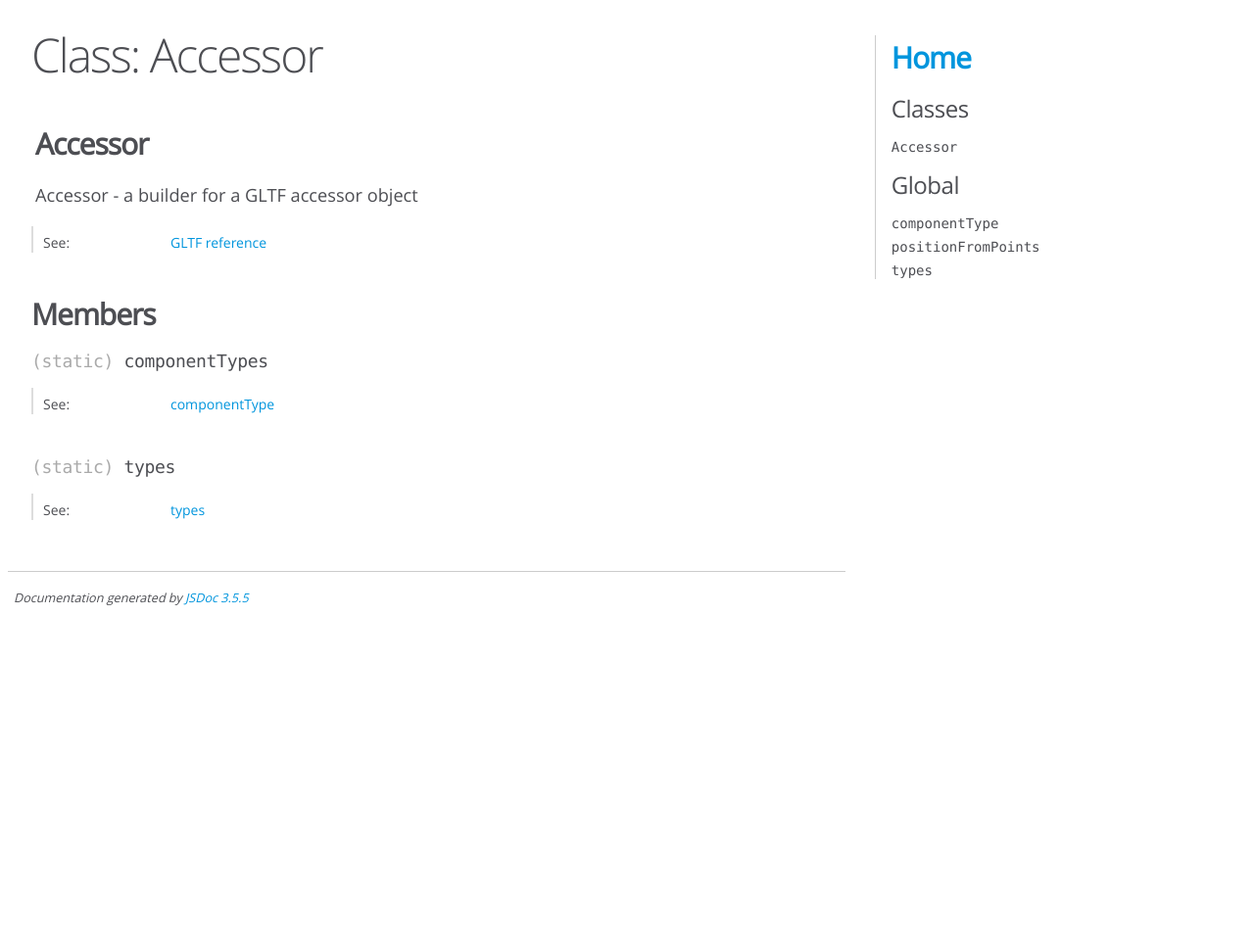
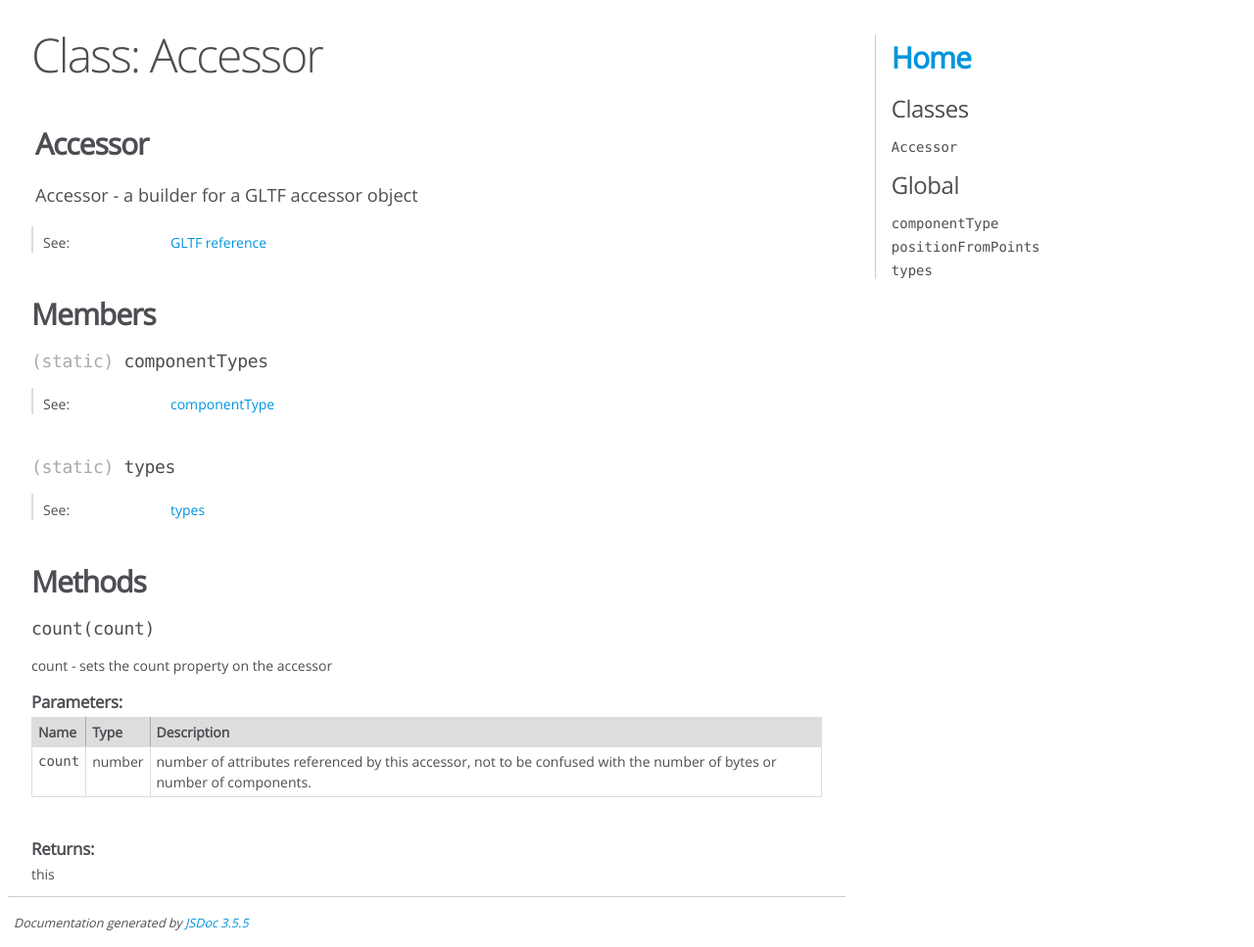
Before and after one commit to dpisani/gltf-builder, a website: page docs/Accessor.html in a window 1280 px wide. Shown: the whole page at 98% size. Before the commit the page ends 800 px from the top, so only its background shows below. Drawn offline with Linux system fonts and the light colour scheme.

Commit message:
Add count property to Accessor and set from positionToPoints

```diff
--- a/docs/Accessor.html
+++ b/docs/Accessor.html
@@ -255,6 +255,151 @@
 
 
 
+        <h3 class="subsection-title">Methods</h3>
+
+
+
+
+
+
+
+    <h4 class="name" id="count"><span class="type-signature"></span>count<span class="signature">(count)</span><span class="type-signature"></span></h4>
+
+
+
+
+
+
+<div class="description">
+    count - sets the count property on the accessor
+</div>
+
+
+
+
+
+
+
+
+
+    <h5>Parameters:</h5>
+
+
+<table class="params">
+    <thead>
+    <tr>
+
+        <th>Name</th>
+
+
+        <th>Type</th>
+
+
+
+
+
+        <th class="last">Description</th>
+    </tr>
+    </thead>
+
+    <tbody>
+
+
+        <tr>
+
+                <td class="name"><code>count</code></td>
+
+
+            <td class="type">
+
+
+<span class="param-type">number</span>
+
+
+
+            </td>
+
+
+
+
+
+            <td class="description last">number of attributes referenced by this accessor,
+not to be confused with the number of bytes or number of components.</td>
+        </tr>
+
+
+    </tbody>
+</table>
+
+
+
+
+
+
+<dl class="details">
+
+
+
+
+
+
+
+
+
+
+
+
+
+
+
+
+
+
+
+
+
+
+
+
+
+
+
+
+
+
+
+
+</dl>
+
+
+
+
+
+
+
+
+
+
+
+
+
+<h5>Returns:</h5>
+
+
+<div class="param-desc">
+    this
+</div>
+
+
+
+
+
+
+
+
+
+
+
 
 
 
--- a/src/builder-utils/generate-attributes/position-from-points/index.js
+++ b/src/builder-utils/generate-attributes/position-from-points/index.js
@@ -24,5 +24,6 @@ export default (points, { Accessor, BufferView, Buffer }) => {
     .componentType(Accessor.componentTypes.FLOAT)
     .type(Accessor.types.VEC3)
     .min(min)
-    .max(max);
+    .max(max)
+    .count(points.length);
 };
--- a/src/components/accessor/test.js
+++ b/src/components/accessor/test.js
@@ -66,4 +66,10 @@ describe('Accessor', () => {
 
     accessor.build(indexStub).should.deepEqual({ bufferView: 42 });
   });
+
+  it('can have a count', () => {
+    accessor.count(42);
+
+    accessor.build().should.deepEqual({ count: 42 });
+  });
 });
```
Also changed, not shown: src/builder-utils/generate-attributes/position-from-points/test.js (+6 -1 lines), src/components/accessor/index.js (+14 -0 lines).
